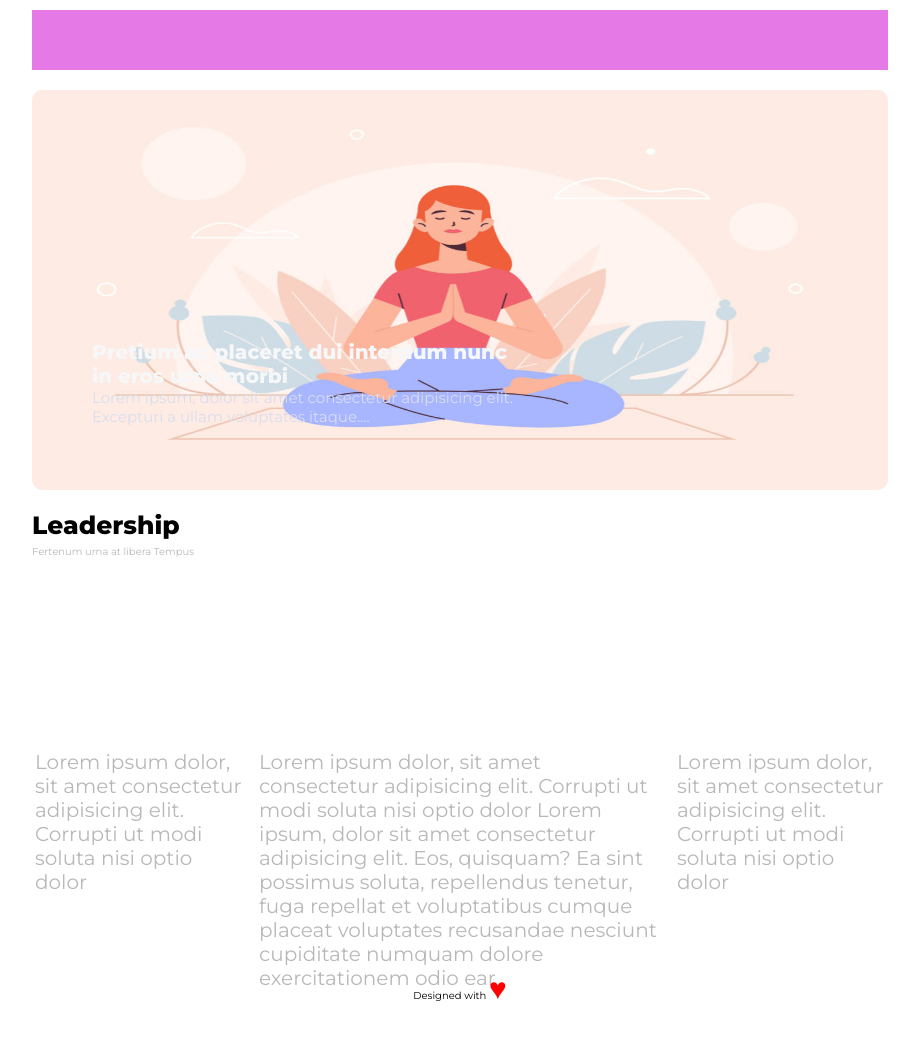
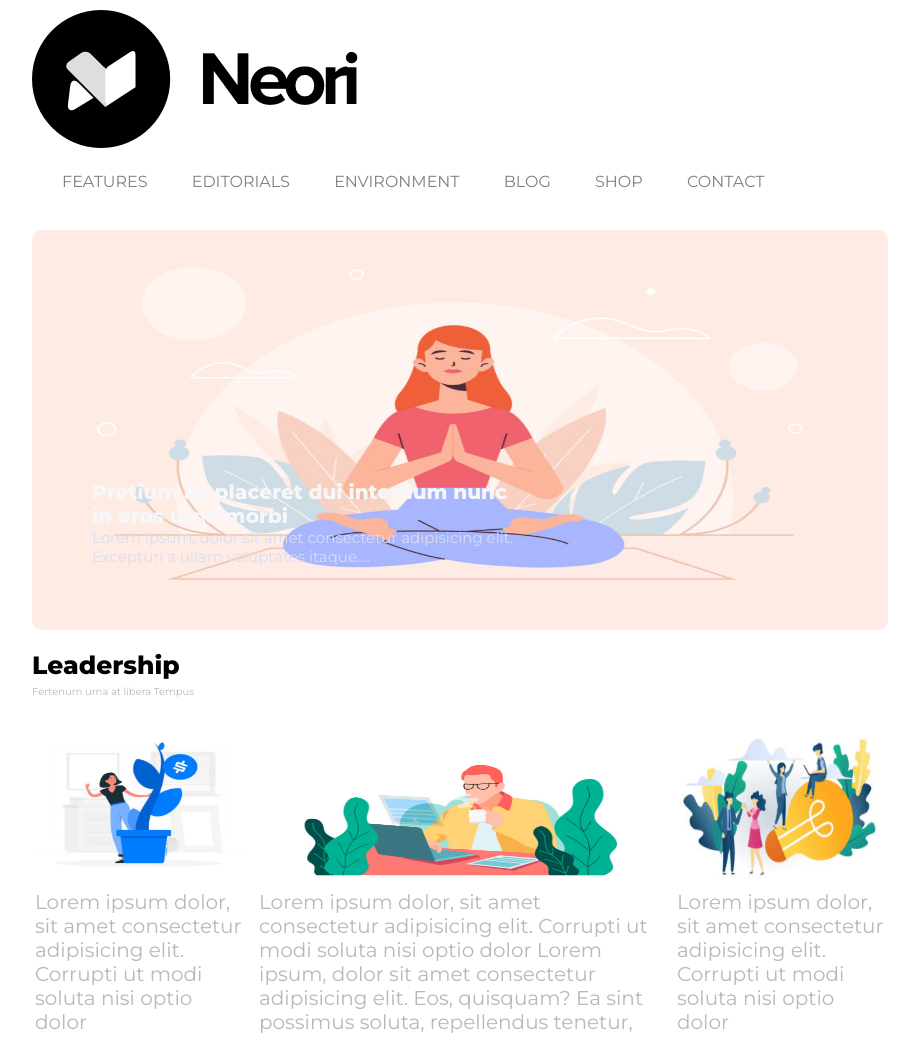
Before and after one commit to EdoardoRagazzi/htmlcss-wp, a plain HTML site: page index.html in a window 1280 px wide. Shown: the top 1037 px of the page, without its empty margins (180-1099 px from the left). Drawn offline with Linux system fonts and the light colour scheme.

Commit message:
logo picture + nav

```diff
--- a/css/style.css
+++ b/css/style.css
@@ -17,9 +17,38 @@
 }
 /* inizio header */
 header{
-    height: 60px;
+    height: 200px;
     margin-top: 10px;
-    background-color:#E579E6;
+
+
+}
+.img{
+    height: 10px;
+    width: 10px;
+
+    display: inline-block;
+}
+nav {
+    padding: 20px 0;
+}
+
+nav li {
+    display: inline-block;
+    margin-right: 10px;
+}
+
+nav li a {
+    color: grey;
+    text-transform: uppercase;
+    font-size: 16px;
+    padding-left: 30px;
+}
+li {
+    list-style: none;
+}
+
+a {
+       text-decoration: none;
 }
 /* inizio main */
 .sezione1{
@@ -80,21 +109,22 @@ span{
 
 }
 .imageleft{
-    background-image: url(/img/yoga.png);
+    background-image: url(/img/img-1.jpg);
     background-size: 100% 100%;
     height: 50%;
     width: 100%;
     border-radius: 10px;
+
 }
 .imageright{
-    background-image: url(/img/yoga.png);
+    background-image: url(/img/img-3.jpg);
     background-size: 100% 100%;
     height: 50%;
     width: 100%;
     border-radius: 10px;
 }
 .imagecenter{
-    background-image: url(/img/yoga.png);
+    background-image: url(/img/banner-2.jpg);
     background-size: 100% 100%;
     height: 50%;
     border-radius: 10px;
--- a/index.html
+++ b/index.html
@@ -13,6 +13,19 @@
     <div class="container">
         <!-- inizio intestazione -->
         <header>
+            <div class="img"><img src="img/logo.png" alt="logo"></div>
+
+            <nav>
+                <ul>
+                    <li><a href="#">Features</a></li>
+                    <li><a href="#">Editorials</a></li>
+                    <li><a href="#">Environment</a></li>
+                    <li><a href="#">Blog</a></li>
+                    <li><a href="#">Shop</a></li>
+                    <li><a href="#">Contact</a></li>
+                </ul>
+
+            </nav>
 
 
         </header>
```
